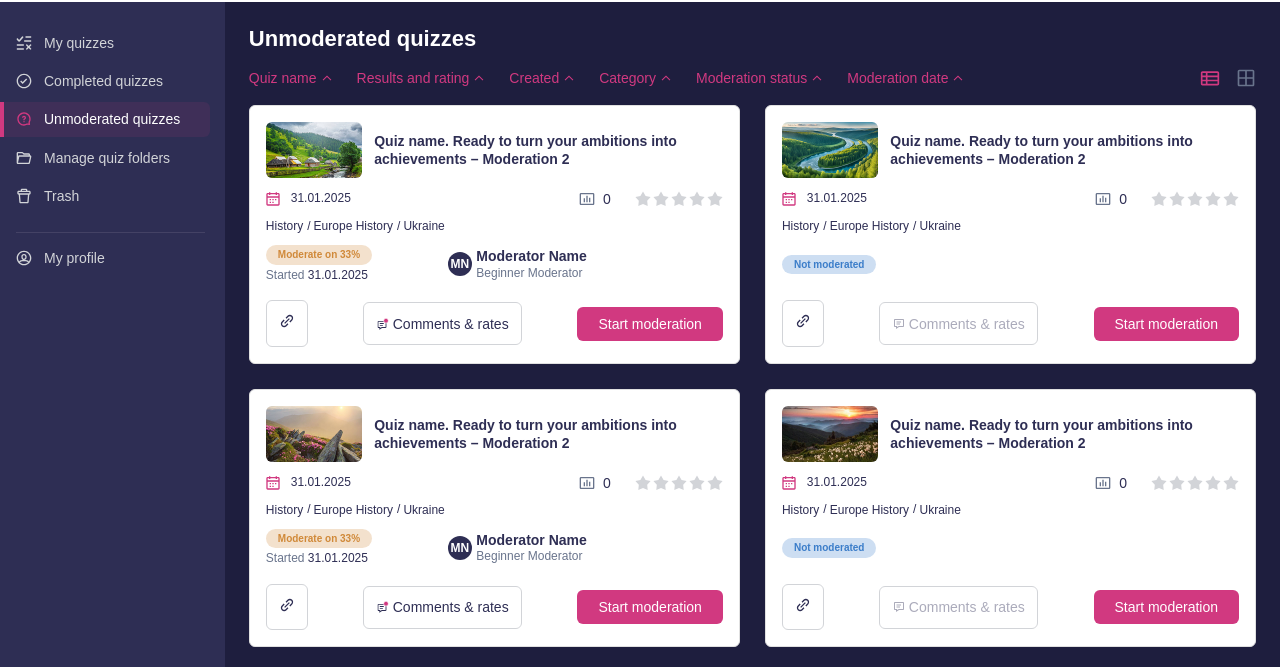
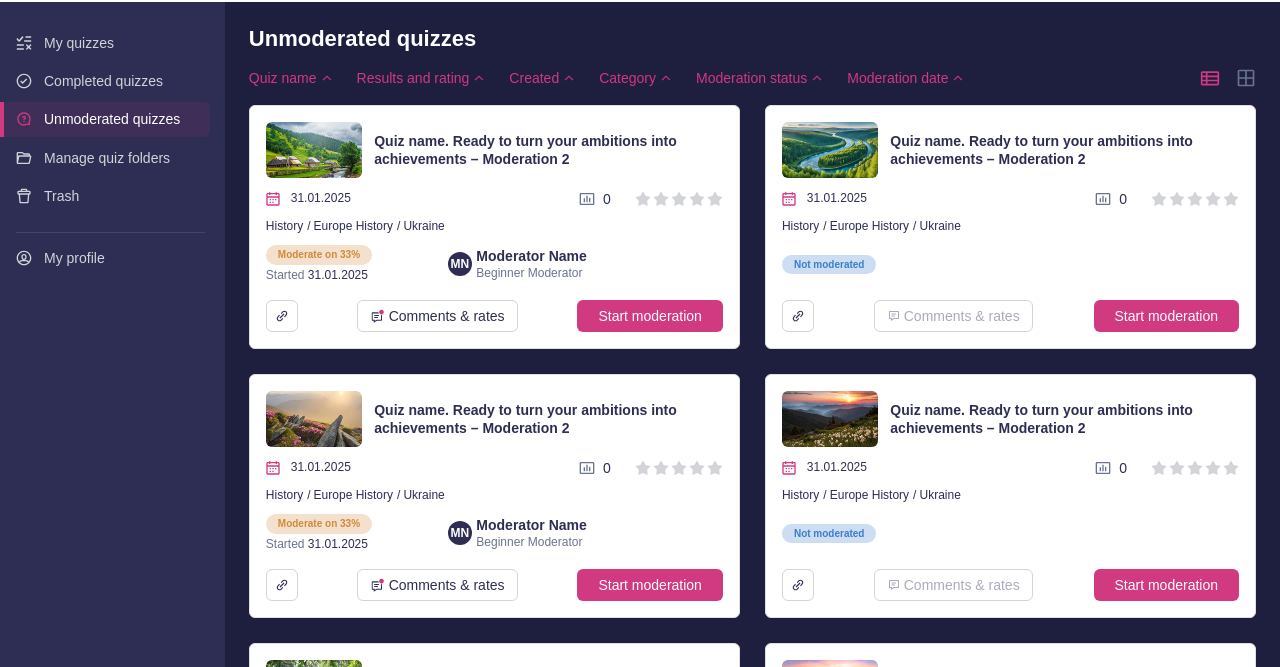
Before and after one commit to alexmiziuk/Sufix-test, a website: page index.html in a window 1280 px wide. Shown: the part 62-729 px from the top of the page. Drawn offline with Linux system fonts and the light colour scheme.

Commit message:
fix: corrected size of btns in desktop width

```diff
--- a/index.js
+++ b/index.js
@@ -7,7 +7,6 @@ document.addEventListener('DOMContentLoaded', () => {
 	const desktopNavItems = document.querySelectorAll('.desktop-sidebar__nav-item');
 	const header = document.querySelector(".header");
 	const main = document.querySelector(".main");
-
 
 	function toggleActive(clickedItem, items, activeItemClass, activeLinkClass, activeIconClass) {
 
@@ -54,7 +53,6 @@ document.addEventListener('DOMContentLoaded', () => {
 		});
 	});
 
-
 	function updateOffsets() {
 		if (!header) return;
 		const headerHeight = header.offsetHeight;
--- a/scss/adaptive.scss
+++ b/scss/adaptive.scss
@@ -239,8 +239,18 @@
 	}
 	.quiz-btns {
 		margin-top: 16px;
+
 		&__btn-attach {
+			display: flex;
+			justify-content: center;
+			align-items: center;
+			width: 32px;
+			height: 32px;
 			cursor: pointer;
+		}
+		&__icon-attach {
+			width: 10px;
+			height: 10px;
 		}
 		&__icon-comment-received {
 			display: none;
@@ -255,6 +265,7 @@
 		}
 		&__btn-comment {
 			cursor: pointer;
+			height: 32px;
 			&--active {
 				.quiz-btns__icon-comment {
 					display: none;
@@ -268,7 +279,9 @@
 			}
 		}
 		&__btn-start-moderation {
-			padding: 9px 21px;
+			height: 32px;
+			padding: 8px 21px;
+			font-size: 11px;
 		}
 	}
 	.dashboard-container {
@@ -288,7 +301,7 @@
 	}
 	.quiz-btns__text {
 		font-weight: 400;
-		font-size: 14px;
+		font-size: 11px;
 		color: rgba(46, 46, 84, 0.4);
 		margin-left: 4px;
 		display: block;
@@ -367,6 +380,22 @@
 			font-size: 14px;
 		}
 	}
+	.quiz-btns {
+		&__icon-attach {
+			width: 12px;
+			height: 12px;
+		}
+		&__icon-comment-received {
+			width: 14px;
+			height: 14px;
+		}
+		&__text {
+			font-size: 14px;
+		}
+		&__btn-start-moderation {
+			font-size: 14px;
+		}
+	}
 }
 
 @media (min-width: 1440px) {
--- a/scss/base.scss
+++ b/scss/base.scss
@@ -461,8 +461,14 @@ body {
 	}
 	&__btn-comment {
 		padding: 12.5px;
+		display: flex;
+		align-items: center;
+		justify-content: center;
 	}
 	&__icon-attach {
+		display: flex;
+		align-items: center;
+		justify-content: center;
 		width: 14px;
 		height: 14px;
 	}
@@ -473,6 +479,9 @@ body {
 	}
 	&__btn-start-moderation {
 		font-family: Arial, sans-serif;
+		display: flex;
+		align-items: center;
+		justify-content: center;
 		font-weight: 400;
 		font-size: 14px;
 		background-color: $primary-color;
```
Also changed, not shown: css/adaptive.css, css/base.css, 2 other files.
